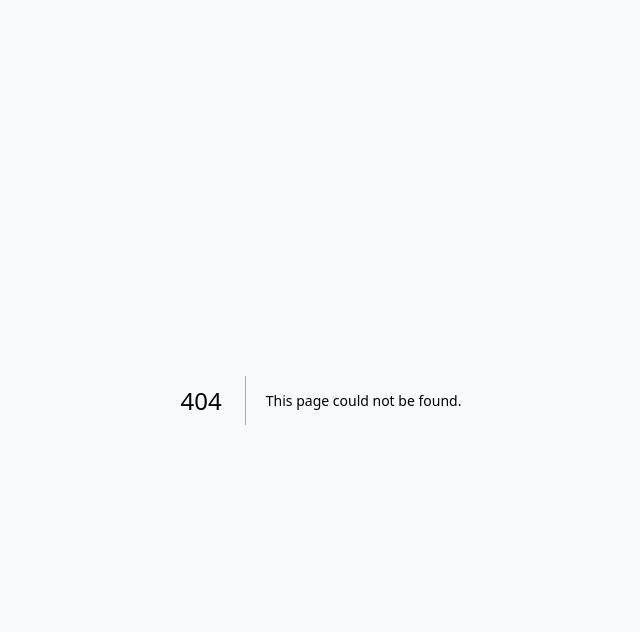
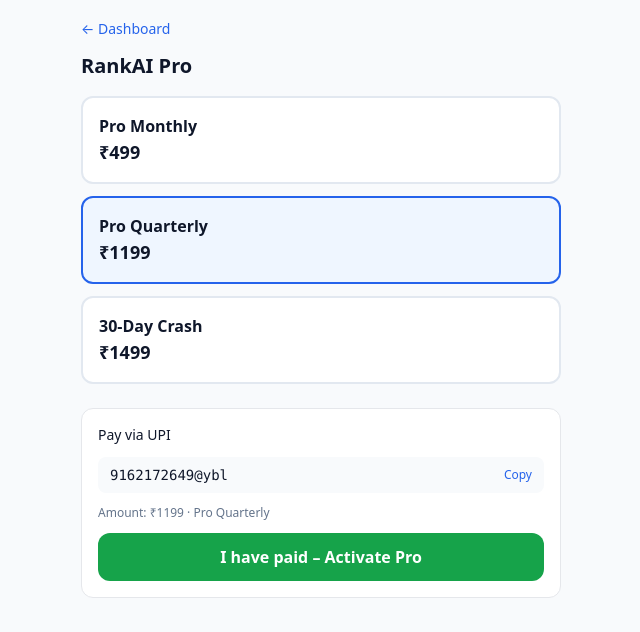
Before and after one commit to dranandbhardwaj-sys/rankai, a Next.js app: page /pricing in a window 1280 px wide. Before the commit this address had no page. Shown: the top 632 px of the page, without its empty margins (319-959 px from the left). Built offline with nearby package versions, Linux system fonts and the light colour scheme.

Commit message:
Add pricing page with subscription plans

```diff
--- /dev/null
+++ b/src/app/pricing/page.tsx
@@ -0,0 +1,91 @@
+"use client";
+
+import { useState } from "react";
+import Link from "next/link";
+
+const UPI_ID = "9162172649@ybl";
+
+const PLANS = [
+  { id: "pro_monthly", name: "Pro Monthly", price: 499 },
+  { id: "pro_quarterly", name: "Pro Quarterly", price: 1199 },
+  { id: "crash_30", name: "30-Day Crash", price: 1499 },
+];
+
+export default function PricingPage() {
+  const [selected, setSelected] = useState(PLANS[1]);
+  const [copied, setCopied] = useState(false);
+  const [done, setDone] = useState(false);
+
+  const copyUpi = async () => {
+    try {
+      await navigator.clipboard.writeText(UPI_ID);
+      setCopied(true);
+      setTimeout(() => setCopied(false), 2000);
+    } catch {
+      setCopied(true);
+    }
+  };
+
+  const markPaid = () => {
+    localStorage.setItem(
+      "rankai_pro",
+      JSON.stringify({
+        planId: selected.id,
+        amount: selected.price,
+        at: new Date().toISOString(),
+      })
+    );
+    setDone(true);
+  };
+
+  return (
+    <div className="min-h-screen bg-slate-50 p-4 max-w-lg mx-auto">
+      <Link href="/dashboard" className="text-sm text-blue-600">
+        ← Dashboard
+      </Link>
+      <h1 className="text-xl font-bold mt-3 mb-4">RankAI Pro</h1>
+
+      <div className="space-y-3 mb-6">
+        {PLANS.map((p) => (
+          <button
+            key={p.id}
+            type="button"
+            onClick={() => setSelected(p)}
+            className={`w-full text-left p-4 rounded-xl border-2 ${
+              selected.id === p.id
+                ? "border-blue-600 bg-blue-50"
+                : "border-slate-200 bg-white"
+            }`}
+          >
+            <div className="font-semibold">{p.name}</div>
+            <div className="text-lg font-bold">₹{p.price}</div>
+          </button>
+        ))}
+      </div>
+
+      <div className="bg-white border rounded-xl p-4 space-y-3">
+        <div className="font-medium text-sm">Pay via UPI</div>
+        <div className="flex items-center gap-2 bg-slate-50 rounded-lg px-3 py-2">
+          <code className="flex-1 text-sm">{UPI_ID}</code>
+          <button
+            type="button"
+            onClick={copyUpi}
+            className="text-xs text-blue-600 font-medium"
+          >
+            {copied ? "Copied" : "Copy"}
+          </button>
+        </div>
+        <p className="text-xs text-slate-500">
+          Amount: ₹{selected.price} · {selected.name}
+        </p>
+        <button
+          type="button"
+          onClick={markPaid}
+          className="w-full bg-green-600 text-white py-3 rounded-xl font-semibold"
+        >
+          {done ? "Activated" : "I have paid – Activate Pro"}
+        </button>
+      </div>
+    </div>
+  );
+}
```
